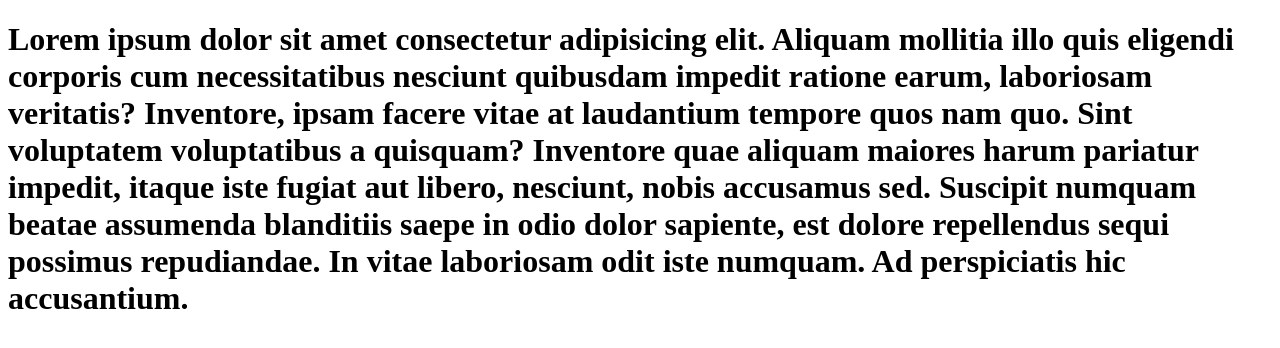
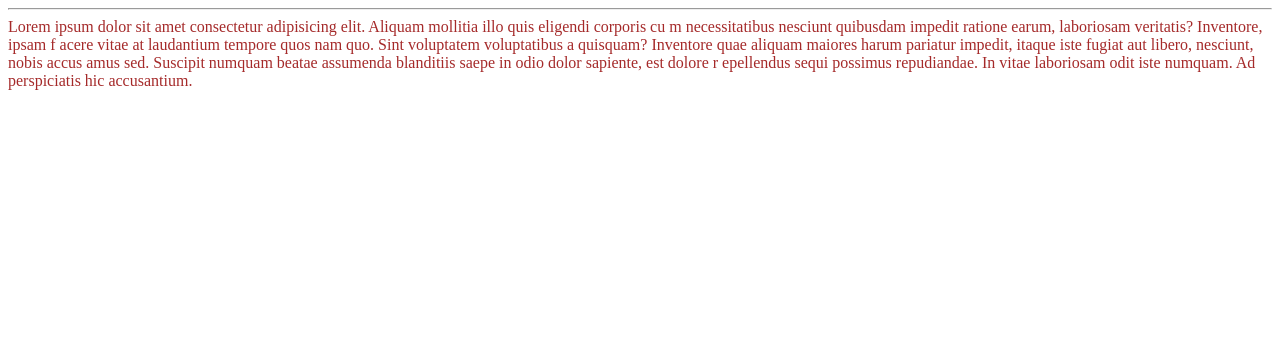
Before and after one commit to FRRe-DACS/2022-Actividad-N1-Git, a plain HTML site: page pagina-Grupo3.html in a window 1280 px wide. Drawn offline with Linux system fonts and the light colour scheme.

Commit message:
cambio pagina

```diff
--- a/pagina-Grupo3.html
+++ b/pagina-Grupo3.html
@@ -7,6 +7,13 @@
     <title>Foro actualizable para insultar a gaston</title>
 </head>
 <body>
-    <H1>Lorem ipsum dolor sit amet consectetur adipisicing elit. Aliquam mollitia illo quis eligendi corporis cum necessitatibus nesciunt quibusdam impedit ratione earum, laboriosam veritatis? Inventore, ipsam facere vitae at laudantium tempore quos nam quo. Sint voluptatem voluptatibus a quisquam? Inventore quae aliquam maiores harum pariatur impedit, itaque iste fugiat aut libero, nesciunt, nobis accusamus sed. Suscipit numquam beatae assumenda blanditiis saepe in odio dolor sapiente, est dolore repellendus sequi possimus repudiandae. In vitae laboriosam odit iste numquam. Ad perspiciatis hic accusantium.</H1>
+    <hr>
+    <i1 style="color:brown"> Lorem ipsum dolor sit amet consectetur adipisicing elit. Aliquam mollitia illo quis eligendi corporis cu
+        m necessitatibus nesciunt quibusdam impedit ratione earum, laboriosam veritatis? Inventore, ipsam f
+        acere vitae at laudantium tempore quos nam quo. Sint voluptatem voluptatibus a quisquam? Inventore
+        quae aliquam maiores harum pariatur impedit, itaque iste fugiat aut libero, nesciunt, nobis accus
+        amus sed. Suscipit numquam beatae assumenda blanditiis saepe in odio dolor sapiente, est dolore r
+        epellendus sequi possimus repudiandae. In vitae laboriosam odit iste numquam. Ad perspiciatis hic
+         accusantium.<i1>
 </body>
 </html>
```
